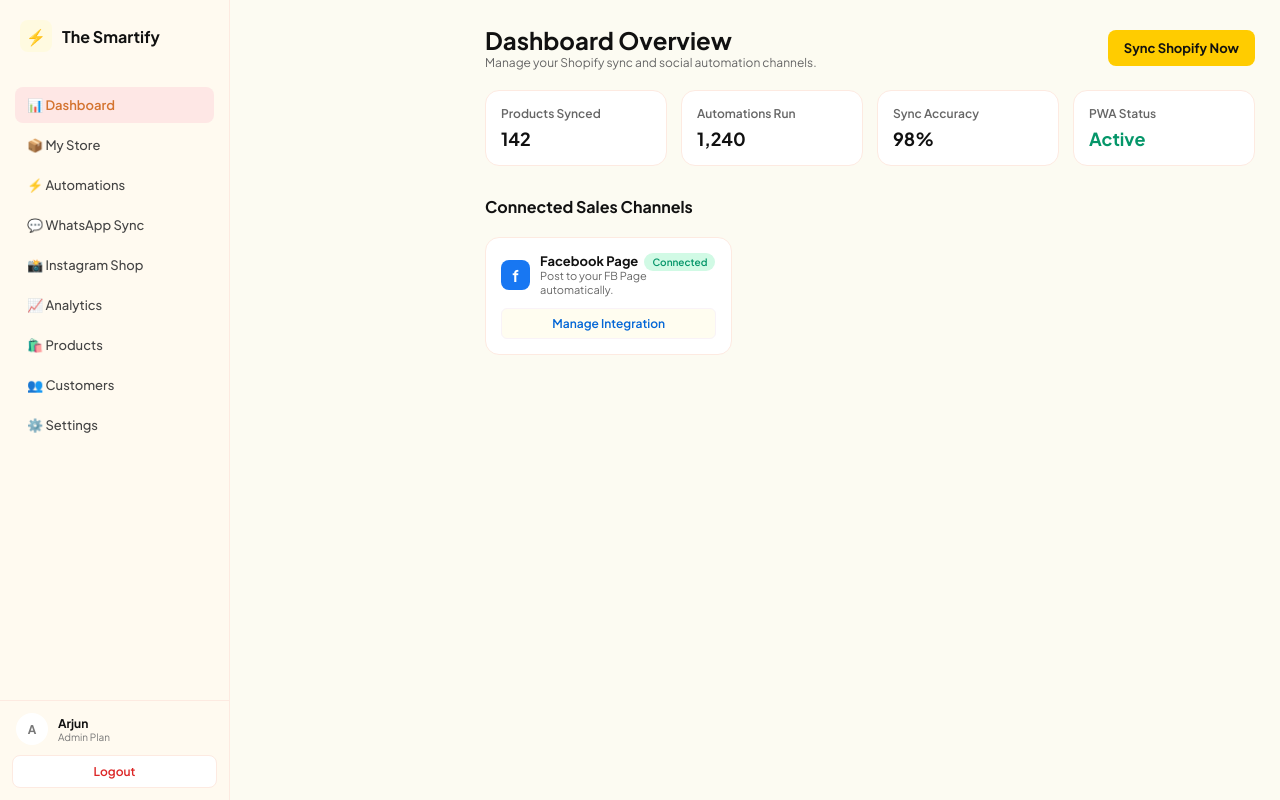
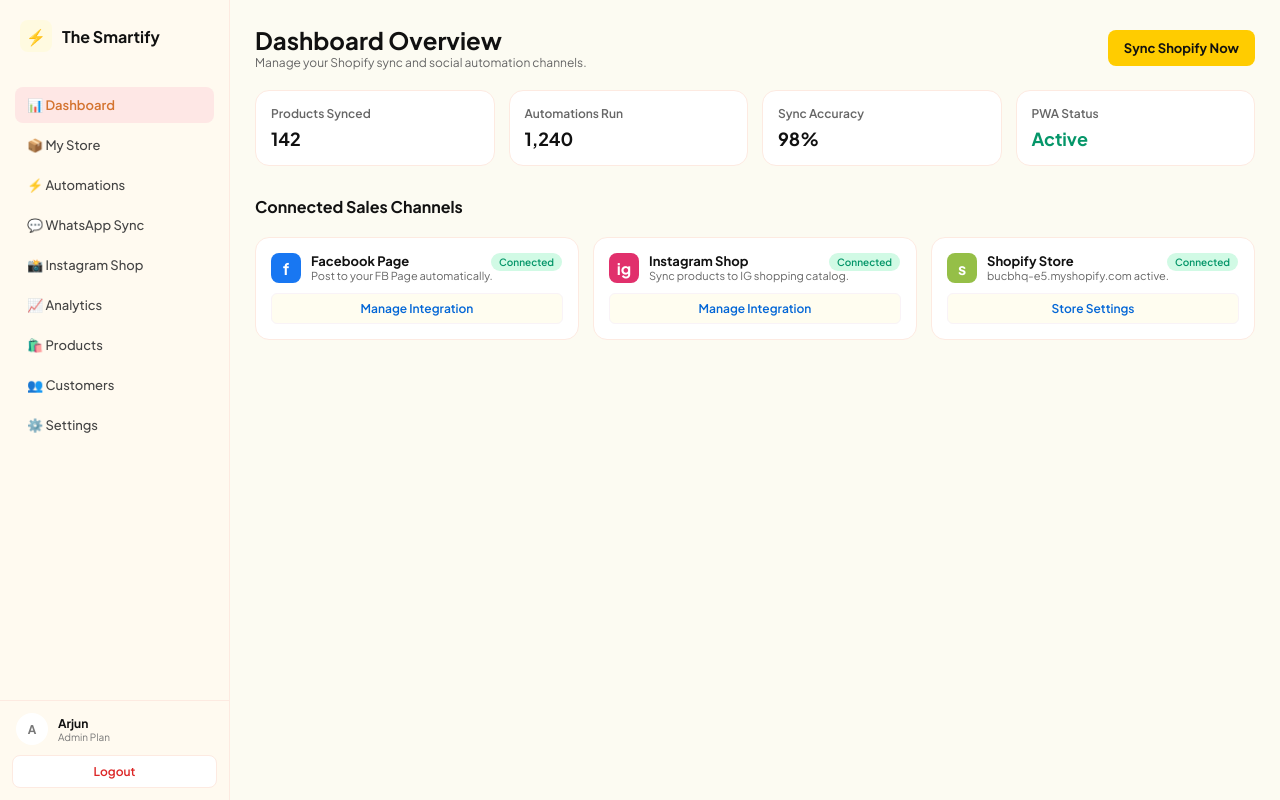
Before and after one commit to arjunsingh8238-ops/the-smartify, a website: page public/index.html in a window 1280 px wide. Drawn offline with Linux system fonts and the light colour scheme.

Commit message:
Update index.html

```diff
--- a/public/index.html
+++ b/public/index.html
@@ -8,7 +8,7 @@
     <style>
         * { box-sizing: border-box; margin: 0; padding: 0; font-family: 'Plus Jakarta Sans', sans-serif; }
         body { background-color: #fcfbf2; color: #333; display: flex; height: 100vh; overflow: hidden; }
-        aside { width: 230px; background: #fffaf0; border-right: 1px solid #fdeae1; display: flex; flex-direction: column; }
+        aside { width: 230px; background: #fffaf0; border-right: 1px solid #fdeae1; display: flex; flex-direction: column; flex-shrink: 0; }
         .logo-area { display: flex; align-items: center; gap: 10px; font-weight: 700; font-size: 16px; color: #111; padding: 20px; }
         .logo-icon { width: 32px; height: 32px; background: #fffae0; border-radius: 8px; display: flex; align-items: center; justify-content: center; }
         .menu { list-style: none; display: flex; flex-direction: column; gap: 4px; overflow-y: auto; flex: 1; padding: 15px; }
@@ -20,15 +20,19 @@
         .user-details h4 { font-size: 12px; color: #111; font-weight: 700; }
         .user-details p { font-size: 10px; color: #777; }
         .btn-logout { background: #fff; border: 1px solid #fdeae1; color: #dc2626; padding: 8px; border-radius: 8px; font-size: 12px; font-weight: 600; cursor: pointer; text-align: center; text-decoration: none; }
-        main { margin-left: 230px; flex: 1; overflow-y: auto; height: 100vh; padding: 25px; display: flex; flex-direction: column; gap: 20px; }
+
+        main { flex: 1; overflow-y: auto; height: 100vh; padding: 25px; display: flex; flex-direction: column; gap: 20px; }
         header { display: flex; justify-content: space-between; align-items: center; flex-wrap: wrap; gap: 15px; }
         header h1 { font-size: 24px; font-weight: 700; color: #111; }
         .btn-primary { background: #ffcc00; border: none; padding: 10px 16px; font-size: 13px; font-weight: 700; color: #111; border-radius: 8px; cursor: pointer; }
+
         .stat-grid { display: grid; grid-template-columns: repeat(4, 1fr); gap: 14px; }
         .stat-card { background: #fff; padding: 15px; border-radius: 14px; border: 1px solid #fdeae1; display: flex; flex-direction: column; gap: 6px; }
         .stat-title { font-size: 12px; font-weight: 600; color: #666; }
         .stat-value { font-size: 18px; font-weight: 700; color: #111; }
+
         .section-title { font-size: 16px; font-weight: 700; color: #111; margin-top: 10px; }
+
         .social-grid { display: grid; grid-template-columns: repeat(3, 1fr); gap: 14px; }
         .social-card { background: #fff; padding: 15px; border-radius: 14px; border: 1px solid #fdeae1; display: flex; flex-direction: column; gap: 10px; position: relative; }
         .badge { position: absolute; top: 15px; right: 16px; font-size: 10px; padding: 3px 8px; background: #eef2fe; color: #3b82f6; border-radius: 20px; font-weight: 600; }
@@ -36,6 +40,8 @@
         .social-header { display: flex; align-items: center; gap: 10px; }
         .social-logo { width: 30px; height: 30px; border-radius: 8px; display: flex; align-items: center; justify-content: center; color: #fff; font-weight: bold; }
         .social-logo.fb { background: #1877f2; }
+        .social-logo.ig { background: #e1306c; }
+        .social-logo.shopify { background: #95bf47; }
         .social-card h4 { font-size: 13px; font-weight: 700; color: #111; }
         .social-card p { font-size: 11px; color: #666; line-height: 1.3; }
         .btn-connect { background: #fffdf0; border: 1px solid #f9f3f7; color: #0366d6; padding: 7px; border-radius: 6px; font-size: 12px; font-weight: 600; cursor: pointer; text-align: center; }
@@ -45,7 +51,7 @@
         @media (max-width: 768px) {
             body { flex-direction: column; height: auto; overflow: auto; }
             aside { width: 100%; height: auto; border-right: none; border-bottom: 1px solid #fdeae1; }
-            main { margin-left: 0; padding: 15px; height: auto; overflow: visible; }
+            main { height: auto; overflow: visible; padding: 15px; }
             .stat-grid { grid-template-columns: repeat(2, 1fr); }
             .social-grid { grid-template-columns: 1fr; }
         }
@@ -113,7 +119,7 @@
         <div class="social-grid">
             <!-- Facebook Card -->
             <div class="social-card">
-                <span id="fb-badge" class="badge connected">Connected</span>
+                <span class="badge connected">Connected</span>
                 <div class="social-header">
                     <div class="social-logo fb">f</div>
                     <div>
@@ -123,22 +129,52 @@
                 </div>
                 <button class="btn-connect" onclick="connectFacebook()">Manage Integration</button>
             </div>
+
+            <!-- Instagram Card -->
+            <div class="social-card">
+                <span class="badge connected">Connected</span>
+                <div class="social-header">
+                    <div class="social-logo ig">ig</div>
+                    <div>
+                        <h4>Instagram Shop</h4>
+                        <p>Sync products to IG shopping catalog.</p>
+                    </div>
+                </div>
+                <button class="btn-connect" onclick="connectInstagram()">Manage Integration</button>
+            </div>
+
+            <!-- Shopify Card -->
+            <div class="social-card">
+                <span class="badge connected">Connected</span>
+                <div class="social-header">
+                    <div class="social-logo shopify">s</div>
+                    <div>
+                        <h4>Shopify Store</h4>
+                        <p>bucbhq-e5.myshopify.com active.</p>
+                    </div>
+                </div>
+                <button class="btn-connect" onclick="syncShopify()">Store Settings</button>
+            </div>
         </div>
     </main>
 
     <script>
         function syncShopify() {
             const btn = document.querySelector('.btn-primary');
-            btn.innerText = "Syncing Store...";
+            if(btn) btn.innerText = "Syncing Store...";
             setTimeout(() => {
                 alert("Shopify store bucbhq-e5.myshopify.com successfully synced! Products are ready for automation.");
-                btn.innerText = "Sync Shopify Now";
+                if(btn) btn.innerText = "Sync Shopify Now";
             }, 1000);
         }
 
         function connectFacebook() {
             alert("Facebook Page ID: 992996150767582 is securely linked and ready for automated publishing!");
         }
+
+        function connectInstagram() {
+            alert("Instagram account linked with smart_hub_world is active!");
+        }
     </script>
 </body>
 </html>
```
